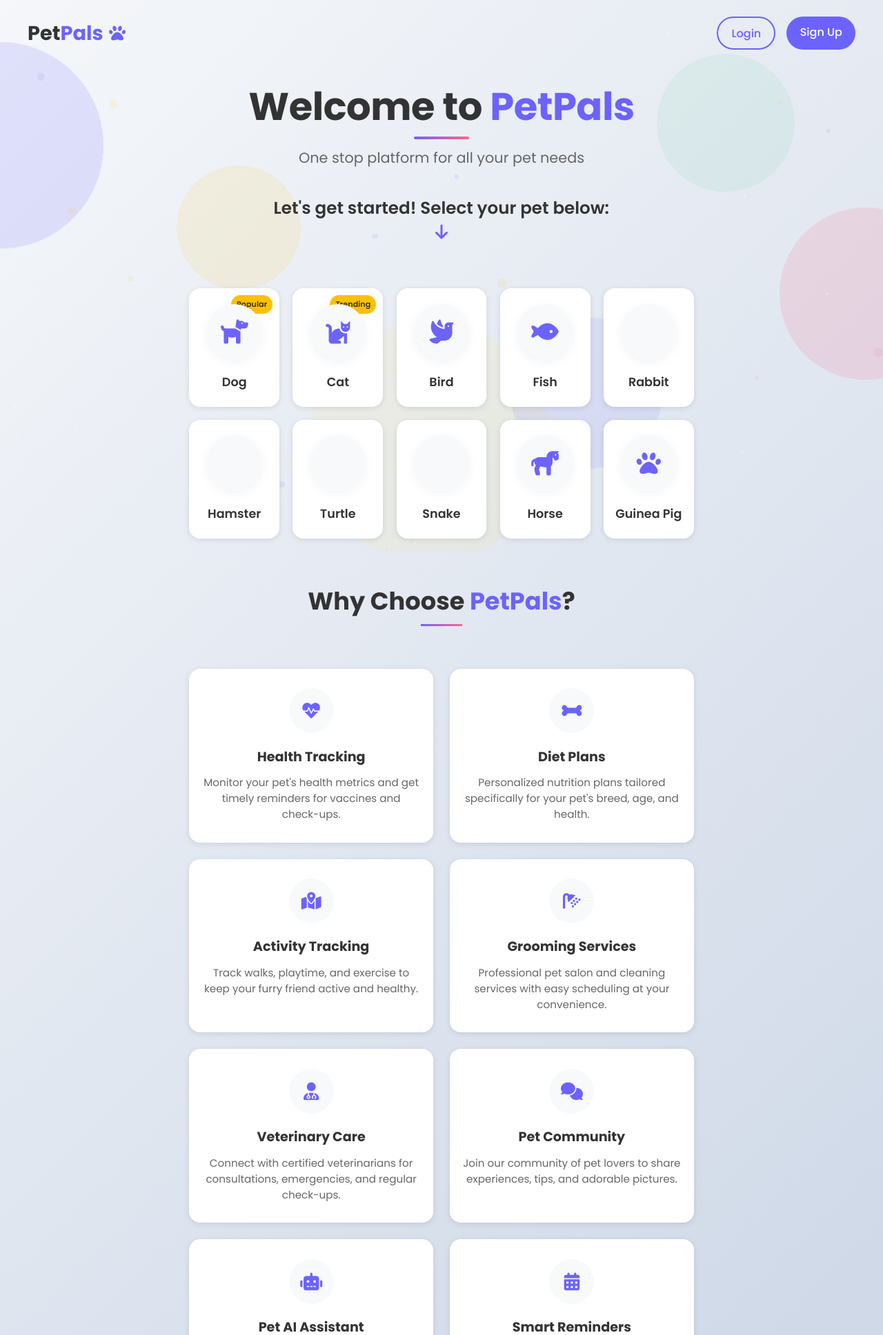
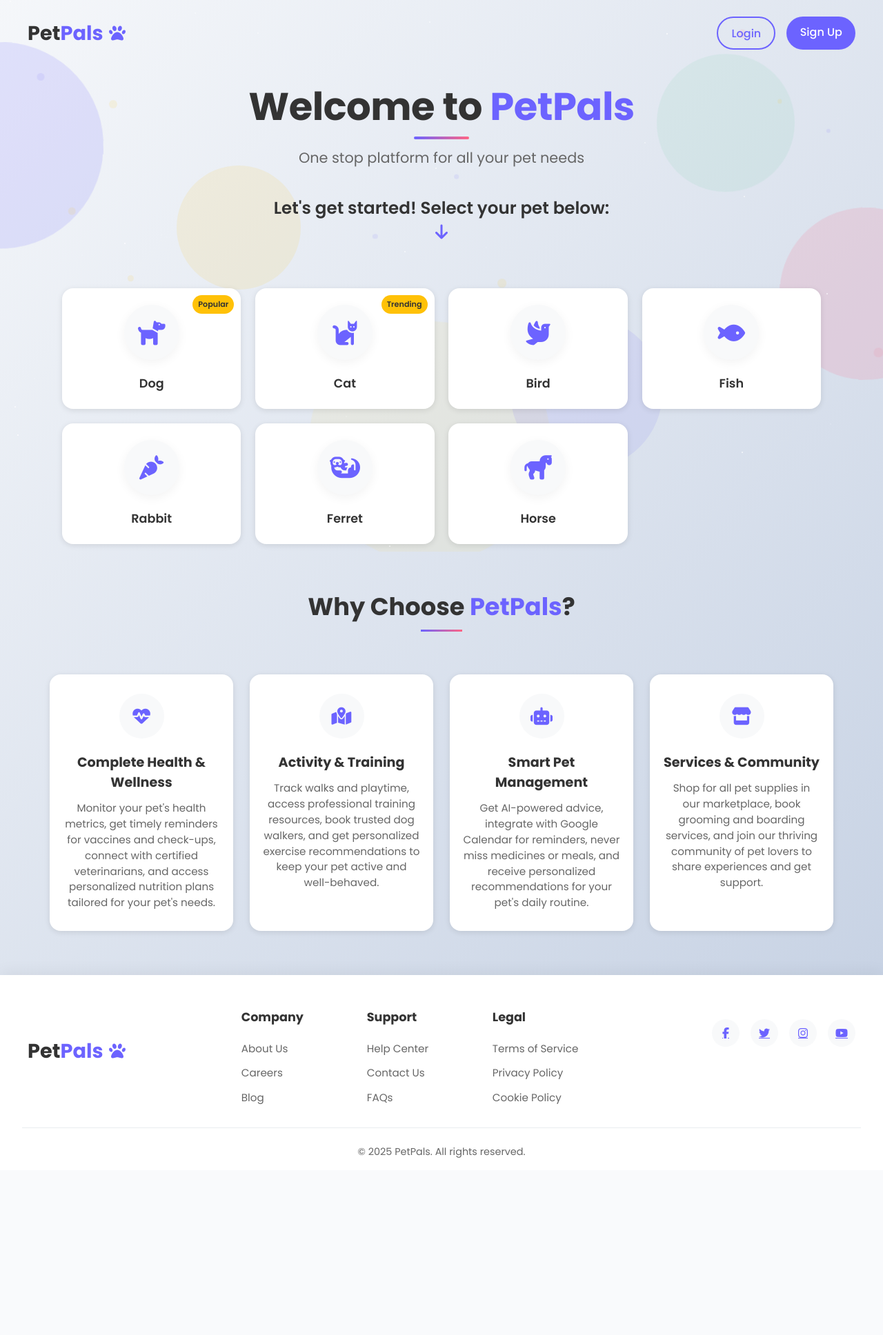
Before and after one commit to Grimreaper00025/PetPals, a Flask app: page / in a window 1280 px wide. Shown: the top 1936 px of the page at 69% size. After the commit the page ends 1679 px from the top, so only its background shows below. Run offline with Flask 3, Linux system fonts and the light colour scheme; some libraries are stand-ins or nearby versions.

Commit message:
Improved UI/UX fixed Pet Form Error

```diff
--- a/static/css/home.css
+++ b/static/css/home.css
@@ -390,11 +390,11 @@ main {
     to { opacity: 1; }
 }
 
-/* Modified pet grid to show 5 pets per row instead of 3 */
+/* Modified pet grid to show 4 pets per row */
 .pet-grid {
     display: grid;
-    grid-template-columns: repeat(5, 1fr);
-    gap: 1.2rem;
+    grid-template-columns: repeat(4, 1fr);
+    gap: 1.3rem;
     margin: 0 auto;
     max-width: 1100px;
 }
@@ -402,7 +402,7 @@ main {
 .pet-card {
     background-color: var(--white);
     border-radius: var(--border-radius);
-    padding: 1.4rem 1rem;
+    padding: 1.5rem 1rem;
     text-align: center;
     box-shadow: var(--shadow-sm);
     cursor: pointer;
--- a/static/js/home.js
+++ b/static/js/home.js
@@ -41,22 +41,8 @@ document.addEventListener('DOMContentLoaded', function() {
     petCards.forEach(card => {
         card.addEventListener('click', function() {
             const petType = this.getAttribute('data-pet');
-            const petName = this.querySelector('.pet-name').textContent;
-            const petIconClass = this.querySelector('.pet-image i').className;
-
-            // Set modal content
-            selectedPetElement.textContent = petName;
-            modalPetIcon.className = petIconClass;
-
-            // Store selected pet in session storage for pet_info page
-            sessionStorage.setItem('selectedPet', petType);
-            sessionStorage.setItem('selectedPetName', petName);
-
-            // Show modal with animation
-            modal.style.display = 'flex';
-            setTimeout(() => {
-                modal.style.opacity = '1';
-            }, 10);
+            // Redirect directly to the pet_info page with pet type as URL parameter
+            window.location.href = `/pet_info?pet_type=${petType}`;
         });
     });
 
--- a/templates/home.html
+++ b/templates/home.html
@@ -16,7 +16,6 @@
         <div class="bubble bubble-4"></div>
         <div class="bubble bubble-5"></div>
         <div class="bubble bubble-6"></div>
-        <!-- Particles will be added via JS -->
         <div class="stars-container"></div>
     </div>
 
@@ -46,159 +45,90 @@
             </div>
         </section>
 
+        <!-- Redesigned pet selection with 8 pets in a 4x2 grid with extra large cards -->
         <section class="pet-selection">
-            <div class="pet-grid">
-                <div class="pet-card" data-pet="dog">
+            <div class="pet-grid pet-grid-4x2">
+                <!-- Row 1 -->
+                <div class="pet-card xl-card" data-pet="dog">
                     <div class="pet-image">
-                        <i class="fas fa-dog"></i>
+                        <i class="fas fa-dog fa-3x"></i>
                     </div>
                     <span class="pet-name">Dog</span>
                     <span class="pet-badge">Popular</span>
                 </div>
-                <div class="pet-card" data-pet="cat">
+                <div class="pet-card xl-card" data-pet="cat">
                     <div class="pet-image">
-                        <i class="fas fa-cat"></i>
+                        <i class="fas fa-cat fa-3x"></i>
                     </div>
                     <span class="pet-name">Cat</span>
                     <span class="pet-badge">Trending</span>
                 </div>
-                <div class="pet-card" data-pet="bird">
+                <div class="pet-card xl-card" data-pet="bird">
                     <div class="pet-image">
-                        <i class="fas fa-dove"></i>
+                        <i class="fas fa-dove fa-3x"></i>
                     </div>
                     <span class="pet-name">Bird</span>
                 </div>
-                <div class="pet-card" data-pet="fish">
+                <div class="pet-card xl-card" data-pet="fish">
                     <div class="pet-image">
-                        <i class="fas fa-fish"></i>
+                        <i class="fas fa-fish fa-3x"></i>
                     </div>
                     <span class="pet-name">Fish</span>
                 </div>
-                <div class="pet-card" data-pet="rabbit">
+
+                <!-- Row 2 -->
+                <div class="pet-card xl-card" data-pet="rabbit">
                     <div class="pet-image">
-                        <i class="fas fa-rabbit"></i>
+                        <i class="fa-solid fa-carrot fa-3x"></i>
                     </div>
                     <span class="pet-name">Rabbit</span>
                 </div>
-                <div class="pet-card" data-pet="hamster">
+                <div class="pet-card xl-card" data-pet="ferret">
                     <div class="pet-image">
-                        <i class="fas fa-hamster"></i>
+                        <i class="fas fa-otter fa-3x"></i>
                     </div>
-                    <span class="pet-name">Hamster</span>
+                    <span class="pet-name">Ferret</span>
                 </div>
-                <div class="pet-card" data-pet="turtle">
+                <div class="pet-card xl-card" data-pet="horse">
                     <div class="pet-image">
-                        <i class="fas fa-turtle"></i>
-                    </div>
-                    <span class="pet-name">Turtle</span>
-                </div>
-                <div class="pet-card" data-pet="snake">
-                    <div class="pet-image">
-                        <i class="fas fa-snake"></i>
-                    </div>
-                    <span class="pet-name">Snake</span>
-                </div>
-                <div class="pet-card" data-pet="horse">
-                    <div class="pet-image">
-                        <i class="fas fa-horse"></i>
+                        <i class="fas fa-horse fa-3x"></i>
                     </div>
                     <span class="pet-name">Horse</span>
-                </div>
-                <div class="pet-card" data-pet="guineapig">
-                    <div class="pet-image">
-                        <i class="fas fa-paw"></i>
-                    </div>
-                    <span class="pet-name">Guinea Pig</span>
                 </div>
             </div>
         </section>
 
+        <!-- Consolidated features section with just 4 main features instead of 12 -->
         <section class="features">
             <h2>Why Choose <span class="highlight">PetPals</span>?</h2>
             <div class="features-grid">
-                <div class="feature-card">
+                <div class="feature-card large-feature">
                     <div class="feature-icon">
                         <i class="fas fa-heartbeat"></i>
                     </div>
-                    <h3>Health Tracking</h3>
-                    <p>Monitor your pet's health metrics and get timely reminders for vaccines and check-ups.</p>
+                    <h3>Complete Health & Wellness</h3>
+                    <p>Monitor your pet's health metrics, get timely reminders for vaccines and check-ups, connect with certified veterinarians, and access personalized nutrition plans tailored for your pet's needs.</p>
                 </div>
-                <div class="feature-card">
-                    <div class="feature-icon">
-                        <i class="fas fa-bone"></i>
-                    </div>
-                    <h3>Diet Plans</h3>
-                    <p>Personalized nutrition plans tailored specifically for your pet's breed, age, and health.</p>
-                </div>
-                <div class="feature-card">
+                <div class="feature-card large-feature">
                     <div class="feature-icon">
                         <i class="fas fa-map-marked-alt"></i>
                     </div>
-                    <h3>Activity Tracking</h3>
-                    <p>Track walks, playtime, and exercise to keep your furry friend active and healthy.</p>
+                    <h3>Activity & Training</h3>
+                    <p>Track walks and playtime, access professional training resources, book trusted dog walkers, and get personalized exercise recommendations to keep your pet active and well-behaved.</p>
                 </div>
-                <div class="feature-card">
-                    <div class="feature-icon">
-                        <i class="fas fa-shower"></i>
-                    </div>
-                    <h3>Grooming Services</h3>
-                    <p>Professional pet salon and cleaning services with easy scheduling at your convenience.</p>
-                </div>
-                <div class="feature-card">
-                    <div class="feature-icon">
-                        <i class="fas fa-user-md"></i>
-                    </div>
-                    <h3>Veterinary Care</h3>
-                    <p>Connect with certified veterinarians for consultations, emergencies, and regular check-ups.</p>
-                </div>
-                <div class="feature-card">
-                    <div class="feature-icon">
-                        <i class="fas fa-comments"></i>
-                    </div>
-                    <h3>Pet Community</h3>
-                    <p>Join our community of pet lovers to share experiences, tips, and adorable pictures.</p>
-                </div>
-                <div class="feature-card">
+                <div class="feature-card large-feature">
                     <div class="feature-icon">
                         <i class="fas fa-robot"></i>
                     </div>
-                    <h3>Pet AI Assistant</h3>
-                    <p>Get personalized advice and integrate your pet's routine with your daily schedule.</p>
+                    <h3>Smart Pet Management</h3>
+                    <p>Get AI-powered advice, integrate with Google Calendar for reminders, never miss medicines or meals, and receive personalized recommendations for your pet's daily routine.</p>
                 </div>
-                <div class="feature-card">
+                <div class="feature-card large-feature">
                     <div class="feature-icon">
-                        <i class="fas fa-calendar-alt"></i>
+                        <i class="fas fa-store"></i>
                     </div>
-                    <h3>Smart Reminders</h3>
-                    <p>Never miss medicines, meals, or appointments with Google Calendar integration.</p>
-                </div>
-                <div class="feature-card">
-                    <div class="feature-icon">
-                        <i class="fas fa-shopping-cart"></i>
-                    </div>
-                    <h3>Pet Marketplace</h3>
-                    <p>One-stop shop for all pet supplies, toys, food, and accessories at great prices.</p>
-                </div>
-                <div class="feature-card">
-                    <div class="feature-icon">
-                        <i class="fas fa-walking"></i>
-                    </div>
-                    <h3>Dog Walking</h3>
-                    <p>Book trusted dog walkers in your area when you're busy or away from home.</p>
-                </div>
-                <div class="feature-card">
-                    <div class="feature-icon">
-                        <i class="fas fa-graduation-cap"></i>
-                    </div>
-                    <h3>Training Programs</h3>
-                    <p>Access to professional training resources and programs for all types of pets.</p>
-                </div>
-                <div class="feature-card">
-                    <div class="feature-icon">
-                        <i class="fas fa-home"></i>
-                    </div>
-                    <h3>Pet Boarding</h3>
-                    <p>Find safe, comfortable boarding options when you need to travel without your pet.</p>
+                    <h3>Services & Community</h3>
+                    <p>Shop for all pet supplies in our marketplace, book grooming and boarding services, and join our thriving community of pet lovers to share experiences and get support.</p>
                 </div>
             </div>
         </section>
@@ -278,7 +208,7 @@
             </div>
         </div>
     </div>
-
+    <script src="https://kit.fontawesome.com/64a95851be.js" crossorigin="anonymous"></script>
     <script src="{{ url_for('static', filename='js/home.js') }}"></script>
 </body>
 </html>
--- a/templates/pet_info.html
+++ b/templates/pet_info.html
@@ -36,7 +36,7 @@
             <div class="container">
                 <div class="pet-info-header">
                     <h1>Tell us about your <span id="petType" class="highlight">pet</span></h1>
-                    <p>Let's get to know your furry friend a little better!</p>
+                    <p>Let's get to know your  friend a little better!</p>
                 </div>
 
                 <div class="pet-avatar">
@@ -55,9 +55,7 @@
 
                     <div class="form-group">
                         <label for="pet_breed">Breed</label>
-                        <select id="pet_breed" name="pet_breed" required>
-                            <option value="">Select breed</option>
-                        </select>
+                        <input type="text" id="pet_breed" name="pet_breed" placeholder="Enter your pet's breed" required>
                     </div>
 
                     <div class="form-row">
```
Also changed, not shown: static/js/pet_info.js (+7 -7 lines).
